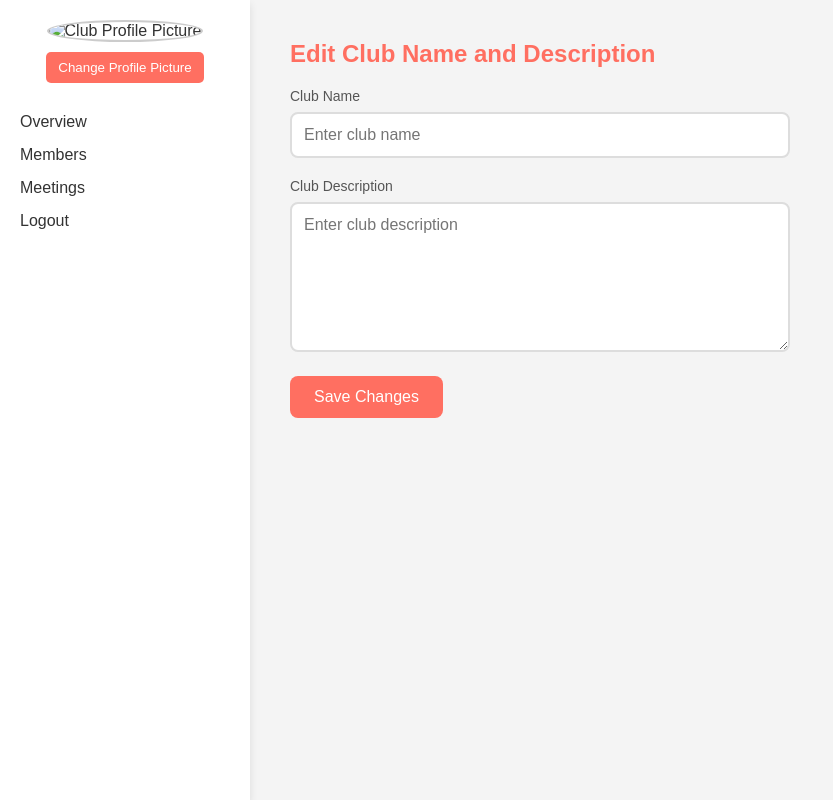
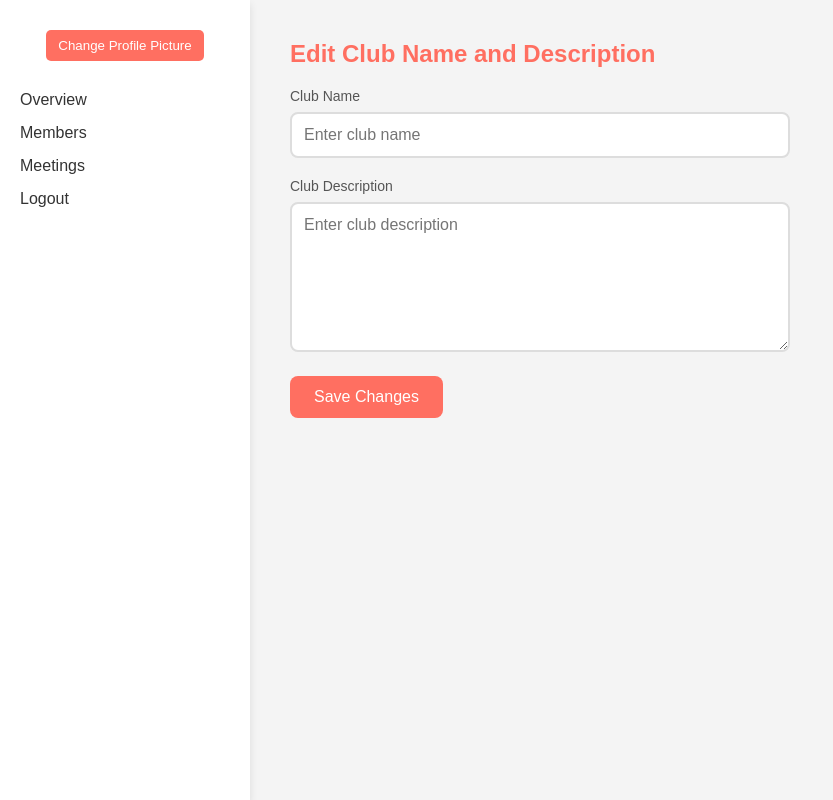
Before and after one commit to WSU-4110/PageTurners, a plain HTML site: page public/overview.html in a window 1280 px wide. Shown: the whole page, without its empty margins (0-833 px from the left). Drawn offline with Linux system fonts and the light colour scheme.

Commit message:
Got rid of image

```diff
--- a/public/overview.html
+++ b/public/overview.html
@@ -10,12 +10,7 @@
     <div class="container">
       <aside class="sidebar">
         <div class="profile-container">
-          <img
-            src="images/default-club.jpg"
-            alt="Club Profile Picture"
-            class="club-profile-pic"
-            id="profile-pic"
-          />
+
           <input
             type="file"
             id="profile-pic-upload"
```
